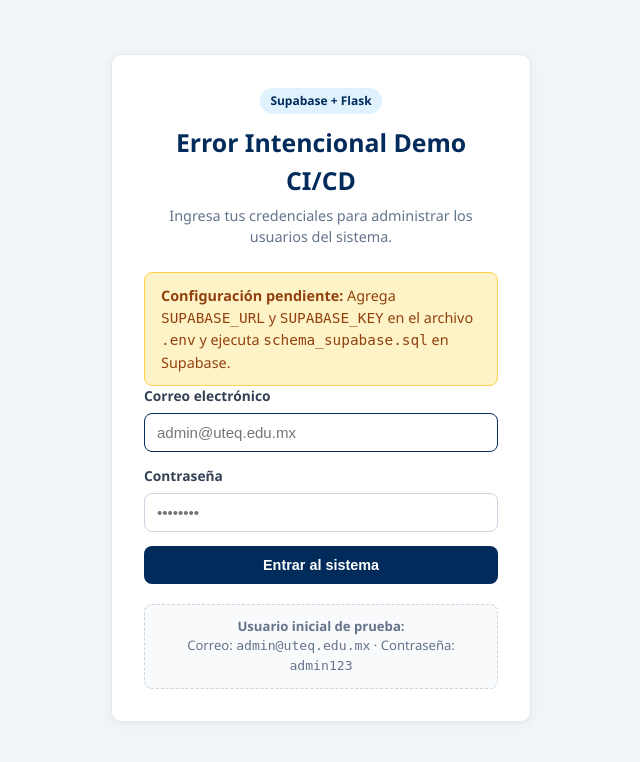
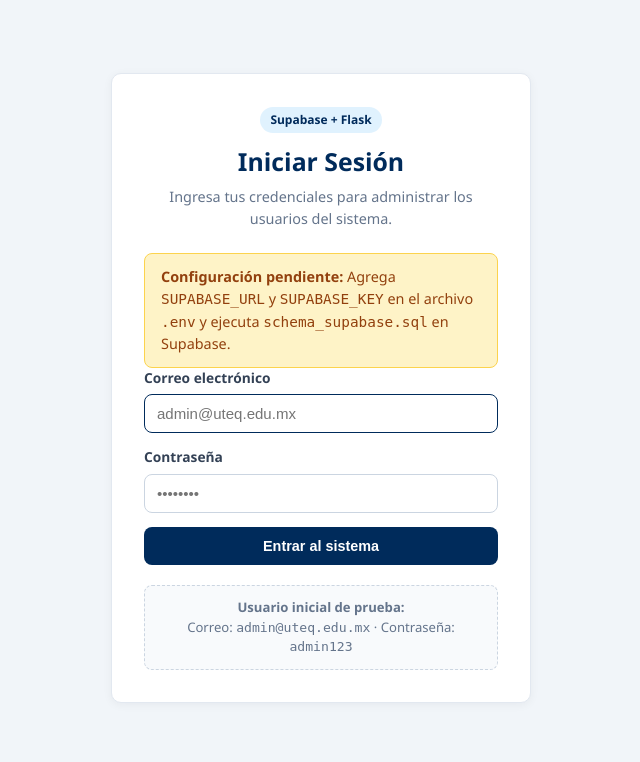
Before and after one commit to RayderHub/simple_crud, a Flask app: page /login in a window 1280 px wide. Shown: the top 762 px of the page, without its empty margins (319-959 px from the left). Run offline with Flask 3, Linux system fonts and the light colour scheme.

Commit message:
fix: restaurar titulo de Login para aprobar Playwright y ejecutar auto-deploy EC2

```diff
--- a/templates/login.html
+++ b/templates/login.html
@@ -6,7 +6,7 @@
   <div class="card auth-card">
     <div class="auth-header">
       <div class="auth-badge">Supabase + Flask</div>
-      <h1>Error Intencional Demo CI/CD</h1>
+      <h1>Iniciar Sesión</h1>
       <p>Ingresa tus credenciales para administrar los usuarios del sistema.</p>
     </div>
 
```
